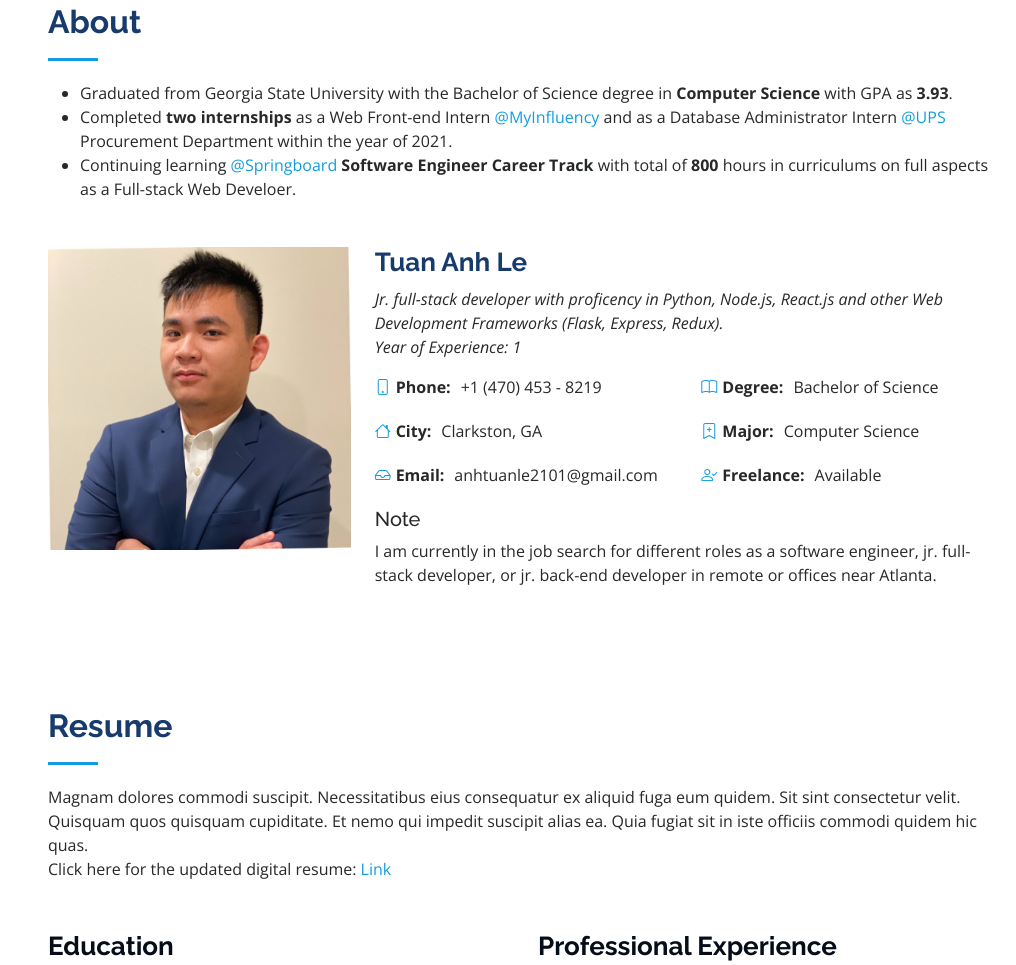
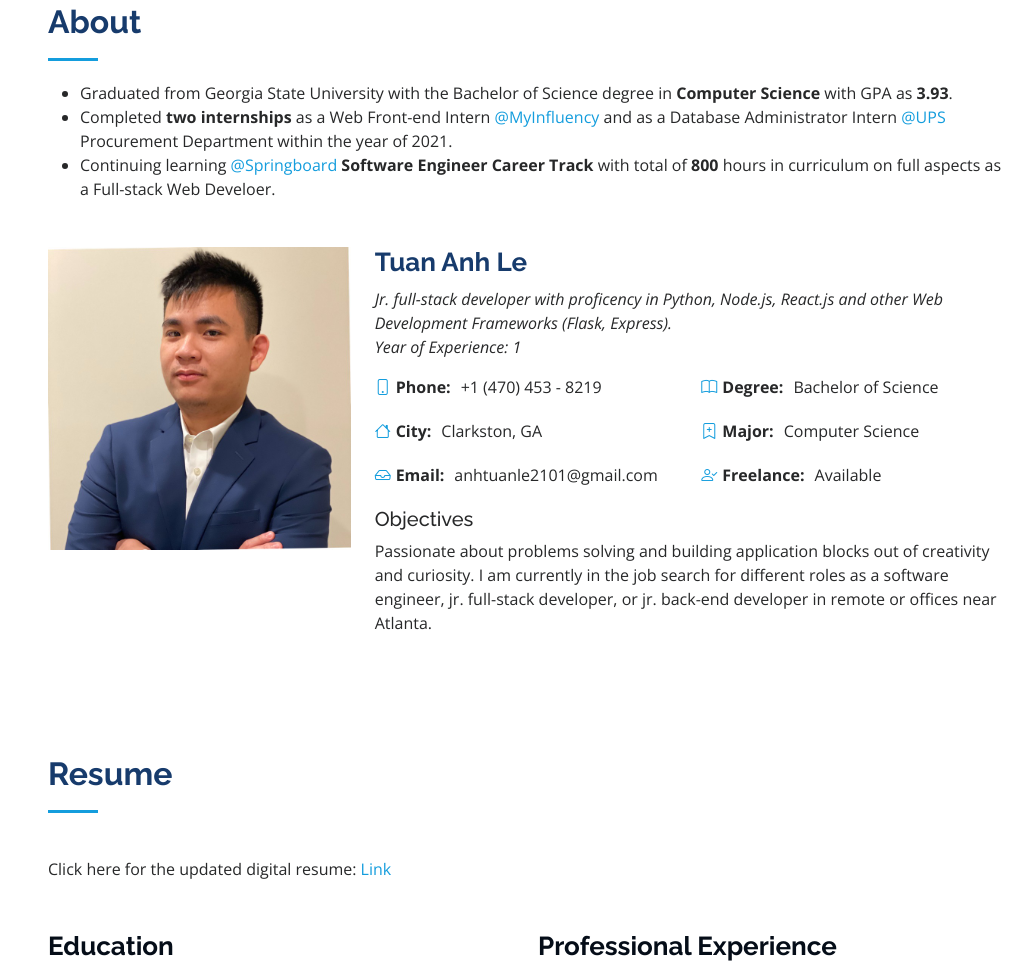
Before and after one commit to anhtuanle2101/anhtuanle2101.github.io, a plain HTML site: page index.html in a window 1280 px wide. Shown: the part 857-1822 px from the top of the page, without its empty margins (264-1280 px from the left). Drawn offline with nearby package versions, Linux system fonts and the light colour scheme.

Commit message:
Typos fixed

```diff
--- a/index.html
+++ b/index.html
@@ -82,7 +82,7 @@
                     </li>
                     <li>
                         Continuing learning <a href="https://www.springboard.com">@Springboard</a> <strong>Software Engineer Career Track</strong>  with total of <strong>800</strong>
-                        hours in curriculums on full aspects as a Full-stack Web Develoer.
+                        hours in curriculum on full aspects as a Full-stack Web Develoer.
                     </li>
                 </ul>
 
@@ -97,7 +97,7 @@
             <div class="col-lg-8 pt-4 pt-lg-0 content" data-aos="fade-left">
                 <h3>Tuan Anh Le </h3>
                 <p class="fst-italic">
-                    Jr. full-stack developer with proficency in Python, Node.js, React.js and other Web Development Frameworks (Flask, Express, Redux).
+                    Jr. full-stack developer with proficency in Python, Node.js, React.js and other Web Development Frameworks (Flask, Express).
                     <span class="d-block">Year of Experience: 1</span>
                 </p>
                 <div class="row">
@@ -116,9 +116,9 @@
                     </ul>
                 </div>
                 </div>
-                <h5>Note</h5>
+                <h5>Objectives</h5>
                 <p>
-                    I am currently in the job search for different roles as a software engineer, jr. full-stack developer, or jr. back-end developer in remote or offices near Atlanta.
+                    Passionate about problems solving and building application blocks out of creativity and curiosity. I am currently in the job search for different roles as a software engineer, jr. full-stack developer, or jr. back-end developer in remote or offices near Atlanta.
                 </p>
             </div>
             </div>
@@ -161,9 +161,7 @@
 
             <div class="section-title">
             <h2>Resume</h2>
-            <p>Magnam dolores commodi suscipit. Necessitatibus eius consequatur ex aliquid fuga eum quidem. Sit sint consectetur velit.
-                Quisquam quos quisquam cupiditate. Et nemo qui impedit suscipit alias ea. Quia fugiat sit in iste officiis commodi quidem hic quas.
-            </p>
+            <br/>
             <p>Click here for the updated digital resume: <a href="https://docs.google.com/document/d/1rsUU7KLTDFdFX0jeMpLw2wqAB68t62Vm/edit?usp=sharing&ouid=104492281409634357165&rtpof=true&sd=true">Link</a></p>
             </div>
 
@@ -195,7 +193,7 @@
                         <li>Achievements: Dean’s List student, President’s List student.</li>
                     </ul>
                 </div>
-                <div class="resume-item">
+                <!-- <div class="resume-item">
                     <h5>Sep 2015 - June 2017</h5>
                     <h4>Peninsula Community College</h4>
                     <p><em>GPA: 3.9 | A.A. in Generals | Port Angeles, WA </em></p>
@@ -203,7 +201,7 @@
                         <li>Coursework: Intro to Computer Science I and II (Java).</li>
                         <li>Achievements: Member of Phi Theta Kappa organization, Receiver of President's Medal.</li>
                     </ul>
-                </div>
+                </div> -->
 
                 <h3 class="resume-title">Projects</h3>
                 <div class="resume-item">
```
